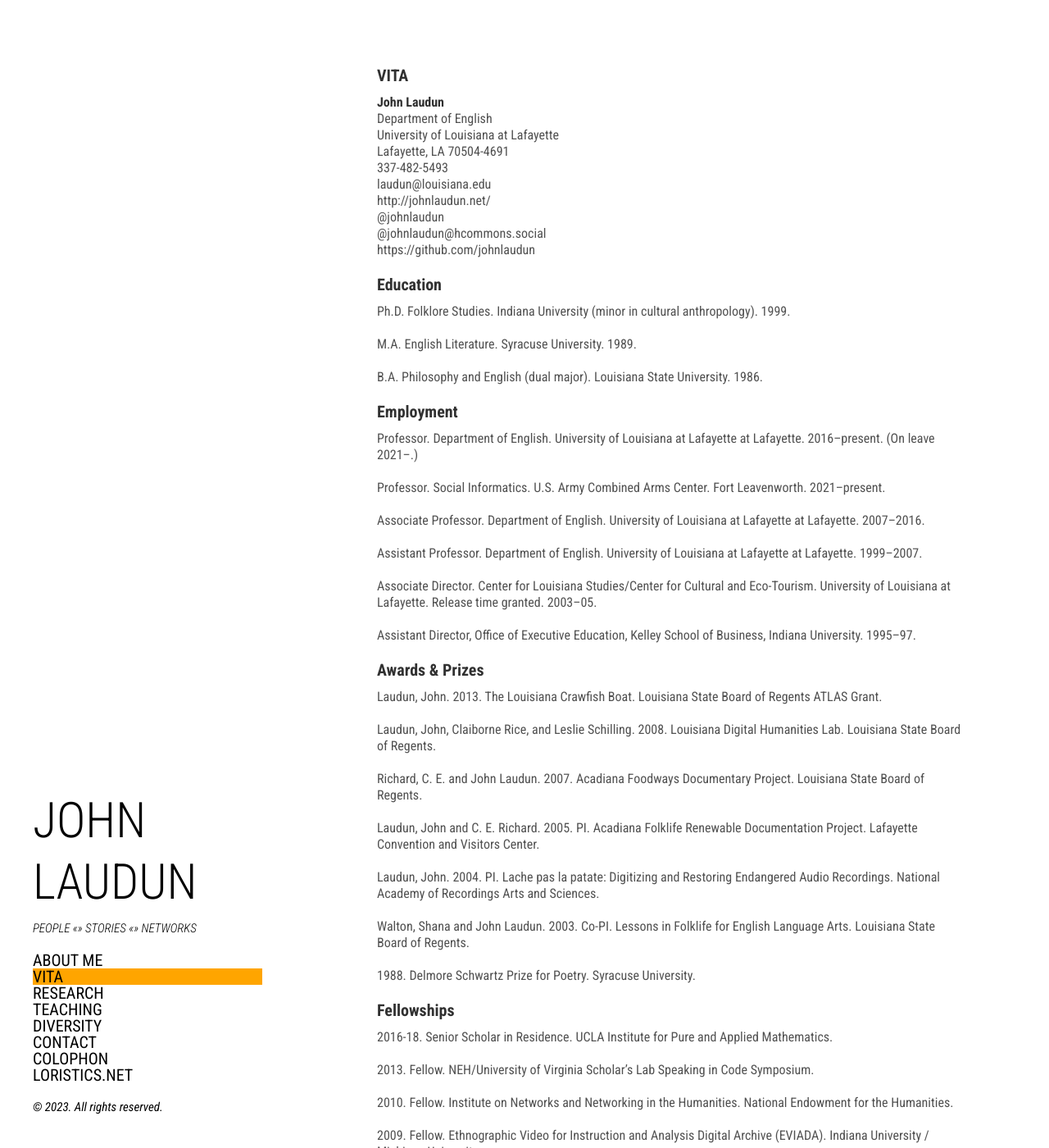
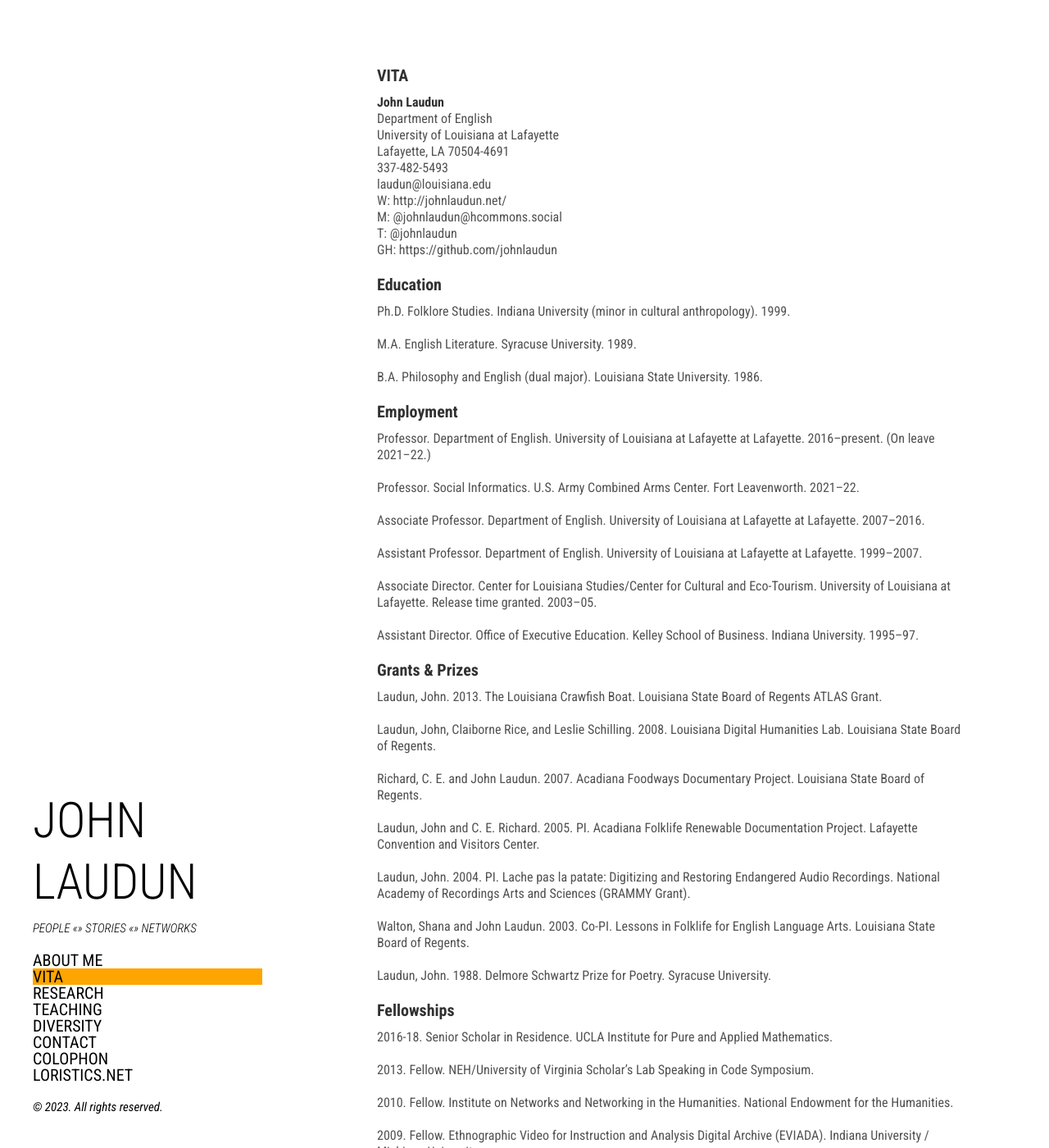
Before and after one commit to johnlaudun/blog, a Jekyll site: the page built from vita.md, in a window 1280 px wide and 1400 px high. Shown: the whole window at 82% size. Built offline with Jekyll 4.4.1, drawn with Linux system fonts in a browser that asks for light colours; some of the changed text lies outside the part shown.

Commit message:
Updated vita.

```diff
--- a/vita.md
+++ b/vita.md
@@ -10,10 +10,10 @@ University of Louisiana at Lafayette
 Lafayette, LA 70504-4691
 337-482-5493
 laudun@louisiana.edu
-http://johnlaudun.net/
-@johnlaudun
-@johnlaudun@hcommons.social
-https://github.com/johnlaudun
+W: http://johnlaudun.net/
+M: @johnlaudun@hcommons.social
+T: @johnlaudun
+GH: https://github.com/johnlaudun
 
 
 ## Education
@@ -28,9 +28,9 @@ B.A. Philosophy and English (dual major). Louisiana State University. 1986.
 
 ## Employment
 
-Professor. Department of English. University of Louisiana at Lafayette at Lafayette. 2016–present. (On leave 2021–.)
+Professor. Department of English. University of Louisiana at Lafayette at Lafayette. 2016–present. (On leave 2021–22.)
 
-Professor. Social Informatics. U.S. Army Combined Arms Center. Fort Leavenworth. 2021–present.
+Professor. Social Informatics. U.S. Army Combined Arms Center. Fort Leavenworth. 2021–22.
 
 Associate Professor. Department of English. University of Louisiana at Lafayette at Lafayette. 2007–2016.
 
@@ -38,9 +38,9 @@ Assistant Professor. Department of English. University of Louisiana at Lafayette
 
 Associate Director. Center for Louisiana Studies/Center for Cultural and Eco-Tourism. University of Louisiana at Lafayette. Release time granted. 2003–05.
 
-Assistant Director, Office of Executive Education, Kelley School of Business, Indiana University. 1995–97.
+Assistant Director. Office of Executive Education. Kelley School of Business. Indiana University. 1995–97.
 
-## Awards & Prizes
+## Grants & Prizes
 
 Laudun, John. 2013. The Louisiana Crawfish Boat. Louisiana State Board of Regents ATLAS Grant.
 
@@ -50,11 +50,11 @@ Richard, C. E. and John Laudun. 2007. Acadiana Foodways Documentary Project. Lou
 
 Laudun, John and C. E. Richard. 2005. PI. Acadiana Folklife Renewable Documentation Project. Lafayette Convention and Visitors Center.
 
-Laudun, John. 2004. PI. Lache pas la patate: Digitizing and Restoring Endangered Audio Recordings. National Academy of Recordings Arts and Sciences.
+Laudun, John. 2004. PI. Lache pas la patate: Digitizing and Restoring Endangered Audio Recordings. National Academy of Recordings Arts and Sciences (GRAMMY Grant).
 
 Walton, Shana and John Laudun. 2003. Co-PI. Lessons in Folklife for English Language Arts. Louisiana State Board of Regents.
 
-1988\. Delmore Schwartz Prize for Poetry. Syracuse University.
+Laudun, John. 1988. Delmore Schwartz Prize for Poetry. Syracuse University.
 
 
 
@@ -136,9 +136,9 @@ Laudun, John. 2001. Orality. In _Encyclopedia of Lifewriting_, 680-682. Ed. Marg
 
 Laudun, John. 2001. The Elegant and the Mundane. In _Elegance Beauty & Truth_, 27-30. Ed. Lewis Pyenson. Lafayette: Center for Louisiana Studies.
 
-Laudun, John. 2000. “There’s Not Much to Talk about When You’re Taking Pictures of Houses”: The Poetics of Vernacular Spaces. _Southern Folklore_ 57(2):135-158.
+Laudun, John. 2000. "There’s Not Much to Talk about When You’re Taking Pictures of Houses": The Poetics of Vernacular Spaces. _Southern Folklore_ 57(2):135-158.
 
-Laudun, John. 1999. “Talking Shit” in Rayne. _Louisiana Folklore Miscellany_ 14: 81-86.
+Laudun, John. 1999. "Talking Shit" in Rayne. _Louisiana Folklore Miscellany_ 14: 81-86.
 
 Laudun, John. 1998. A Conspiracy of Cartographers: Folklore Studies and Postmodernism. _Folklore Forum_ 29(2): 120–131.
 
```
Also changed, not shown: other parts of vita.md (+10 -8 lines).
